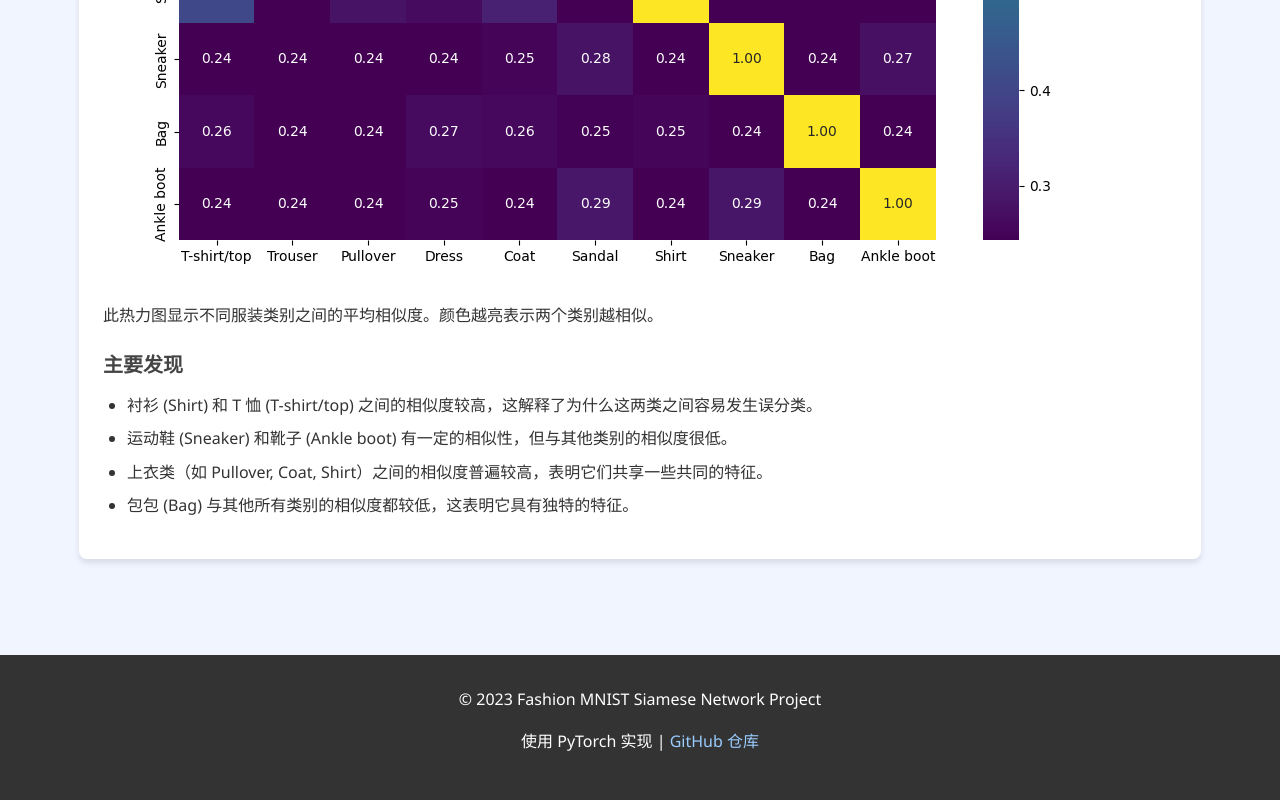
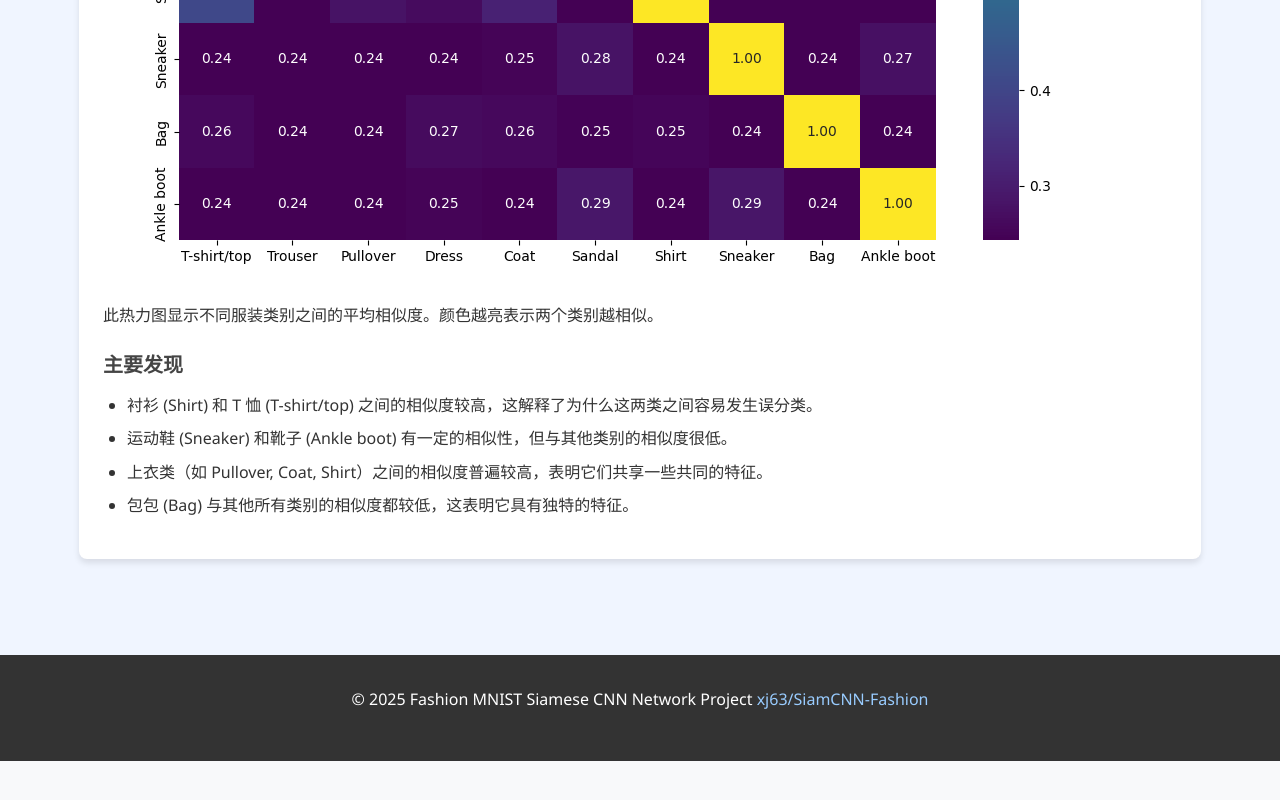
Before and after one commit to xj63/SiamCNN-Fashion, a plain HTML site: page website/index.html in a window 1280 px wide. Shown: the part 7865-8665 px from the top of the page. After the commit the page ends 8626 px from the top, so only its background shows below. Drawn offline with Linux system fonts and the light colour scheme.

Commit message:
chore: change website footer and add github link.

```diff
--- a/website/index.html
+++ b/website/index.html
@@ -382,12 +382,14 @@
 
         <footer>
             <div class="container">
-                <p>&copy; 2023 Fashion MNIST Siamese Network Project</p>
                 <p>
-                    使用 PyTorch 实现 |
-                    <a href="https://github.com/yourrepository" target="_blank"
-                        >GitHub 仓库</a
+                    &copy; 2025 Fashion MNIST Siamese CNN Network Project
+                    <a
+                        href="https://github.com/xj63/SiamCNN-Fashion"
+                        target="_blank"
                     >
+                        xj63/SiamCNN-Fashion
+                    </a>
                 </p>
             </div>
         </footer>
```
Also changed, not shown: 1 other file.
